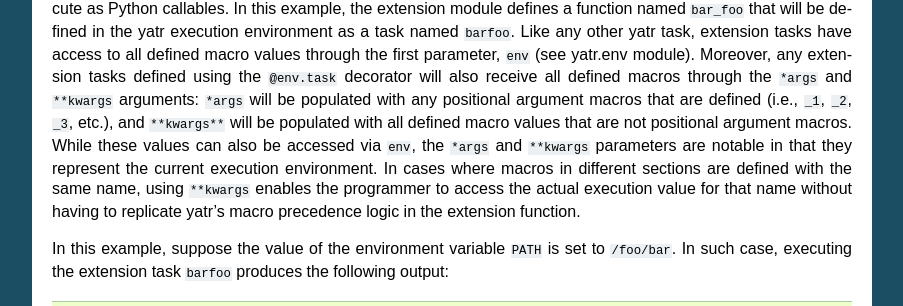
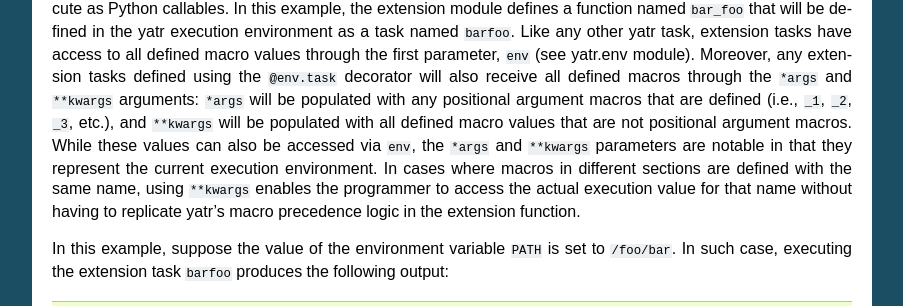
Before and after one commit to mbodenhamer/yatr, a Sphinx documentation site: the page built from docs/yatrfile.rst, in a window 1280 px wide and 900 px high, scrolled down 5139 px. Shown: the part 142-448 px from the top of the window, without its empty margins (198-1101 px from the left). Built offline with Sphinx 7.4.7, drawn with Linux system fonts in a browser that asks for light colours.

Commit message:
some cleanup

```diff
--- a/docs/yatrfile.rst
+++ b/docs/yatrfile.rst
@@ -206,7 +206,7 @@ In addition to ``bar`` and ``foo``, this yatrfile also makes use of the built-in
     $ yatr baz
     baz_foo foo_bar
 
-In addition to custom Jinja2 functions and filters, extension modules can also be used to define tasks that execute as Python callables.  In this example, the extension module defines a function named ``bar_foo`` that will be defined in the yatr execution environment as a task named ``barfoo``.  Like any other yatr task, extension tasks have access to all defined macro values through the first parameter, ``env`` (see :ref:`yatr\.env module`).  Moreover, any extension tasks defined using the ``@env.task`` decorator will also receive all defined macros through the ``*args`` and ``**kwargs`` arguments:  ``*args`` will be populated with any positional argument macros that are defined (i.e., ``_1``, ``_2``, ``_3``, etc.), and ``**kwargs**`` will be populated with all defined macro values that are not positional argument macros.  While these values can also be accessed via ``env``, the ``*args`` and ``**kwargs`` parameters are notable in that they represent the current execution environment.  In cases where macros in different sections are defined with the same name, using ``**kwargs`` enables the programmer to access the actual execution value for that name without having to replicate yatr's macro precedence logic in the extension function.
+In addition to custom Jinja2 functions and filters, extension modules can also be used to define tasks that execute as Python callables.  In this example, the extension module defines a function named ``bar_foo`` that will be defined in the yatr execution environment as a task named ``barfoo``.  Like any other yatr task, extension tasks have access to all defined macro values through the first parameter, ``env`` (see :ref:`yatr\.env module`).  Moreover, any extension tasks defined using the ``@env.task`` decorator will also receive all defined macros through the ``*args`` and ``**kwargs`` arguments:  ``*args`` will be populated with any positional argument macros that are defined (i.e., ``_1``, ``_2``, ``_3``, etc.), and ``**kwargs`` will be populated with all defined macro values that are not positional argument macros.  While these values can also be accessed via ``env``, the ``*args`` and ``**kwargs`` parameters are notable in that they represent the current execution environment.  In cases where macros in different sections are defined with the same name, using ``**kwargs`` enables the programmer to access the actual execution value for that name without having to replicate yatr's macro precedence logic in the extension function.
 
 In this example, suppose the value of the environment variable ``PATH`` is set to ``/foo/bar``.  In such case, executing the extension task ``barfoo`` produces the following output::
 
```
Also changed, not shown: 1 other file.
